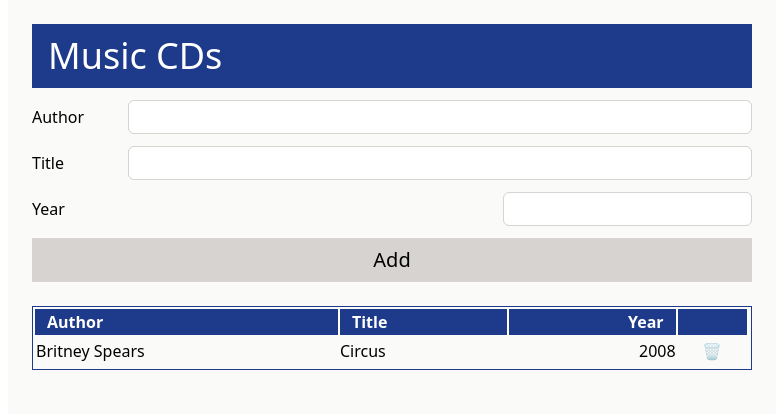
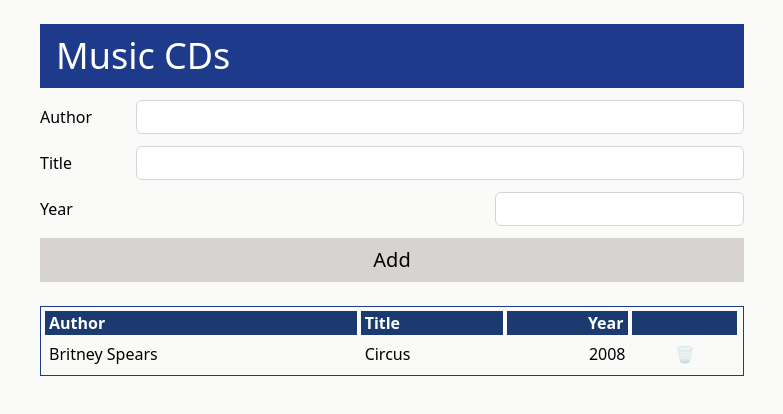
Before and after one commit to steffenkloster/kea-music-cds, a plain HTML site: page index.html in a window 1280 px wide. Shown: the whole page, without its empty margins (248-1031 px from the left). Drawn offline with nearby package versions, Linux system fonts and the light colour scheme; files that its build step writes are made by us from their sources.

Commit message:
refactor: removed tailwind

```diff
--- a/assets/css/input.css
+++ /dev/null
@@ -1,61 +0,0 @@
-@tailwind base;
-@tailwind components;
-@tailwind utilities;
-
-table {
-  tbody {
-    td {
-      @apply py-1;
-    }
-
-    tr:nth-child(even) {
-      @apply bg-white;
-    }
-  }
-
-  thead {
-    th {
-      @apply bg-blue-900 text-white border-r-2 border-white px-3;
-
-      &:nth-child(3) {
-        @apply text-right;
-      }
-    }
-  }
-
-  td {
-    &:nth-child(3) {
-      @apply text-right;
-    }
-
-    &:last-child {
-      @apply text-center;
-    }
-  }
-}
-
-form#new-cd {
-  & > div {
-    @apply flex justify-between items-center;
-  }
-
-  input {
-    @apply border border-stone-300 rounded-md px-2 py-1;
-
-    &[type="text"] {
-      @apply w-full;
-    }
-  }
-
-  label {
-    @apply min-w-24;
-  }
-}
-
-button {
-  @apply filter hover:brightness-105 transition-all duration-300;
-
-  &:disabled {
-    @apply opacity-50 cursor-not-allowed;
-  }
-}
--- /dev/null
+++ b/assets/css/reset.css
@@ -0,0 +1,143 @@
+*,
+*::before,
+*::after {
+  box-sizing: border-box;
+}
+
+html,
+body,
+div,
+span,
+applet,
+object,
+iframe,
+h1,
+h2,
+h3,
+h4,
+h5,
+h6,
+p,
+blockquote,
+pre,
+a,
+abbr,
+acronym,
+address,
+big,
+cite,
+code,
+del,
+dfn,
+em,
+img,
+ins,
+kbd,
+q,
+s,
+samp,
+small,
+strike,
+strong,
+sub,
+sup,
+tt,
+var,
+b,
+u,
+i,
+center,
+dl,
+dt,
+dd,
+ol,
+ul,
+li,
+fieldset,
+form,
+label,
+legend,
+table,
+caption,
+tbody,
+tfoot,
+thead,
+tr,
+th,
+td,
+article,
+aside,
+canvas,
+details,
+embed,
+figure,
+figcaption,
+footer,
+header,
+hgroup,
+menu,
+nav,
+output,
+ruby,
+section,
+summary,
+time,
+mark,
+audio,
+video {
+  margin: 0;
+  padding: 0;
+  border: 0;
+  font-size: 100%;
+  font: inherit;
+  vertical-align: baseline;
+}
+
+body {
+  line-height: 1.5;
+  -webkit-font-smoothing: antialiased;
+}
+
+img,
+picture,
+video,
+canvas,
+svg {
+  display: block;
+  max-width: 100%;
+}
+
+input,
+button,
+textarea,
+select {
+  font: inherit;
+  border: 0;
+}
+
+p,
+h1,
+h2,
+h3,
+h4,
+h5,
+h6 {
+  overflow-wrap: break-word;
+}
+
+ol,
+ul {
+  list-style: none;
+}
+
+.sr-only {
+  position: absolute;
+  width: 1px;
+  height: 1px;
+  padding: 0;
+  margin: -1px;
+  overflow: hidden;
+  clip: rect(0, 0, 0, 0);
+  white-space: nowrap;
+  border-width: 0;
+}
--- /dev/null
+++ b/assets/css/style.css
@@ -0,0 +1,148 @@
+body {
+  font-family: ui-sans-serif, system-ui, sans-serif, "Apple Color Emoji",
+    "Segoe UI Emoji", "Segoe UI Symbol", "Noto Color Emoji";
+}
+
+main {
+  min-height: 100vh;
+  min-height: 100dvh;
+
+  max-width: 800px;
+  margin: 0 auto;
+  padding: 1.5rem;
+  background-color: #fafaf9;
+
+  display: flex;
+  flex-direction: column;
+  gap: 1.5rem;
+
+  section:nth-child(1) {
+    display: flex;
+    flex-direction: column;
+    gap: 0.75rem;
+
+    padding-left: 1.5rem;
+    padding-right: 1.5rem;
+  }
+
+  section:nth-child(2) {
+    padding-left: 1.5rem;
+    padding-right: 1.5rem;
+
+    > div {
+      border: 1px solid #1e3a8a;
+      padding: 0.125rem;
+    }
+  }
+}
+
+h1 {
+  background-color: #1e3a8a;
+  color: white;
+  padding: 0.75rem 1rem;
+  font-size: 2.25rem;
+  line-height: 2.5rem;
+}
+
+table {
+  width: 100%;
+
+  tbody {
+    td {
+      padding: 0.25rem 0.25rem;
+    }
+
+    tr:nth-child(even) {
+      background-color: white;
+    }
+  }
+
+  thead {
+    text-align: left;
+
+    th {
+      background-color: #1a3a70;
+      color: white;
+      border-right: 2px solid white;
+      padding-left: 0.25rem;
+      padding-right: 0.25rem;
+      font-weight: 800;
+
+      &:nth-child(3) {
+        text-align: right;
+      }
+    }
+  }
+
+  td {
+    &:nth-child(3) {
+      text-align: right;
+    }
+
+    &:last-child {
+      text-align: center;
+    }
+  }
+}
+
+form#new-cd {
+  display: flex;
+  flex-direction: column;
+  gap: 0.75rem;
+
+  & > div {
+    display: flex;
+    justify-content: space-between;
+    align-items: center;
+  }
+
+  input {
+    border: 1px solid #d1d5db;
+    border-radius: 0.375rem;
+    padding-left: 0.5rem;
+    padding-right: 0.5rem;
+    padding-top: 0.25rem;
+    padding-bottom: 0.25rem;
+
+    &[type="text"] {
+      width: 100%;
+    }
+  }
+
+  label {
+    min-width: 6rem;
+  }
+
+  button {
+    padding: 0.5rem 1rem;
+    background-color: #d6d3d1;
+    font-size: 1.25rem;
+    line-height: 1.75rem;
+    font-weight: 500;
+  }
+}
+
+button[type="submit"] {
+  filter: brightness(100%);
+  transition: all 0.3s ease;
+
+  &:hover {
+    filter: brightness(105%);
+  }
+
+  &:disabled {
+    opacity: 0.5;
+    cursor: not-allowed;
+  }
+}
+
+button[type="button"] {
+  background-color: transparent;
+  border: none;
+}
+
+button {
+  &:not([disabled]) {
+    cursor: pointer;
+  }
+}
--- a/index.html
+++ b/index.html
@@ -5,20 +5,18 @@
     <meta name="viewport" content="width=device-width, initial-scale=1.0" />
     <title>Music CDs</title>
 
-    <!-- Hope its OK to use Tailwind, since it's an assignment focusing on Javascript -->
-    <link rel="stylesheet" href="assets/css/output.css" />
+    <link rel="stylesheet" href="assets/css/reset.css" />
+    <link rel="stylesheet" href="assets/css/style.css" />
     <script src="assets/js/index.js" defer></script>
   </head>
   <body>
-    <main
-      class="max-w-screen-md mx-auto py-6 min-h-screen bg-stone-50 flex flex-col gap-6"
-    >
-      <section class="px-6 flex flex-col gap-3">
+    <main>
+      <section>
         <header>
-          <h1 class="bg-blue-900 text-white py-3 px-4 text-4xl">Music CDs</h1>
+          <h1>Music CDs</h1>
         </header>
 
-        <form id="new-cd" class="flex flex-col gap-3" aria-label="Add a new CD">
+        <form id="new-cd" aria-label="Add a new CD">
           <div>
             <label for="author">Author</label>
             <input id="author" type="text" name="author" required />
@@ -34,16 +32,14 @@
             <input id="year" type="number" name="year" required />
           </div>
 
-          <button type="submit" class="py-2 bg-stone-300 text-xl font-medium">
-            Add
-          </button>
+          <button type="submit">Add</button>
         </form>
       </section>
 
-      <section class="px-6">
-        <div class="border border-blue-900 p-0.5">
-          <table class="w-full">
-            <thead class="text-left">
+      <section>
+        <div>
+          <table>
+            <thead>
               <tr>
                 <th>Author</th>
                 <th>Title</th>
--- a/package.json
+++ /dev/null
@@ -1,5 +0,0 @@
-{
-  "devDependencies": {
-    "tailwindcss": "^3.4.11"
-  }
-}
--- a/tailwind.config.js
+++ /dev/null
@@ -1,8 +0,0 @@
-/** @type {import('tailwindcss').Config} */
-module.exports = {
-  content: ["./assets/js/**/*.js", "./index.html"],
-  theme: {
-    extend: {}
-  },
-  plugins: []
-};
```
Also changed, not shown: 1 other file.
